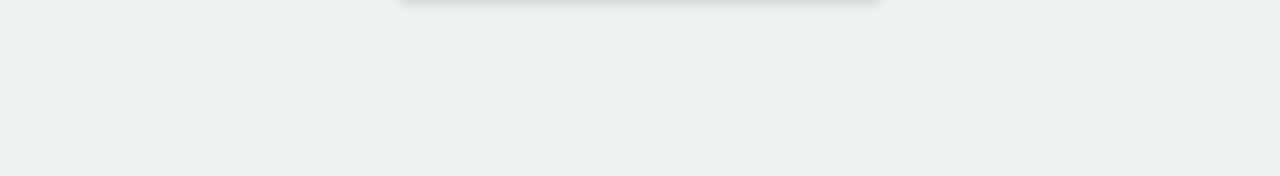
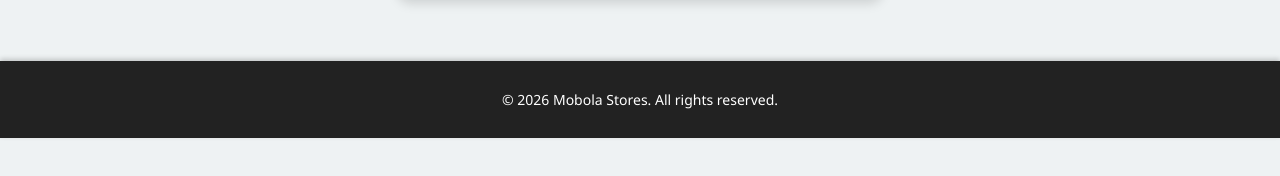
Before and after one commit to Tboystack/mobola1, a plain HTML site: page contact.html in a window 1280 px wide. Shown: the part 520-696 px from the top of the page. Drawn offline with Linux system fonts and the light colour scheme.

Commit message:
Add files via upload

```diff
--- a/contact.css
+++ b/contact.css
@@ -90,3 +90,21 @@ nav {
 .nav-right a:hover {
   color: aqua;
 }
+footer {
+  background-color: #222;
+  color: #fff;
+  text-align: center;
+  padding: 15px 0;
+  font-size: 14px;
+  left: 0;
+  width: 100%;
+  box-shadow: 0 -2px 5px rgba(0,0,0,0.2);
+}
+footer a {
+  color: #ffcc00;
+  text-decoration: none;
+}
+
+footer a:hover {
+  text-decoration: underline;
+}
--- a/contact.html
+++ b/contact.html
@@ -41,5 +41,8 @@
       </a>
     </p>
   </section>
+  <footer>
+  <p>&copy; 2026 Mobola Stores. All rights reserved.</p>
+</footer>
 </body>
 </html>
--- a/gallery.css
+++ b/gallery.css
@@ -33,3 +33,21 @@
 .nav-right a:hover {
   color: aqua;
 }
+footer {
+  background-color: #222;
+  color: #fff;
+  text-align: center;
+  padding: 15px 0;
+  font-size: 14px;
+  left: 0;
+  width: 100%;
+  box-shadow: 0 -2px 5px rgba(0,0,0,0.2);
+}
+footer a {
+  color: #ffcc00;
+  text-decoration: none;
+}
+
+footer a:hover {
+  text-decoration: underline;
+}
--- a/new.css
+++ b/new.css
@@ -202,3 +202,21 @@ nav {
 .nav-right a:hover {
   color: aqua;
 }
+footer {
+  background-color: #222;
+  color: #fff;
+  text-align: center;
+  padding: 15px 0;
+  font-size: 14px;
+  left: 0;
+  width: 100%;
+  box-shadow: 0 -2px 5px rgba(0,0,0,0.2);
+}
+footer a {
+  color: #ffcc00;
+  text-decoration: none;
+}
+
+footer a:hover {
+  text-decoration: underline;
+}
--- a/product.css
+++ b/product.css
@@ -22,3 +22,21 @@ nav {
 .nav-right a:hover {
   color: aqua;
 }
+footer {
+  background-color: #222;
+  color: #fff;
+  text-align: center;
+  padding: 15px 0;
+  font-size: 14px;
+  left: 0;
+  width: 100%;
+  box-shadow: 0 -2px 5px rgba(0,0,0,0.2);
+}
+footer a {
+  color: #ffcc00;
+  text-decoration: none;
+}
+
+footer a:hover {
+  text-decoration: underline;
+}
```
Also changed, not shown: gallery.html (+3 -0 lines), index.html (+1 -0 lines), product.html (+3 -0 lines).
